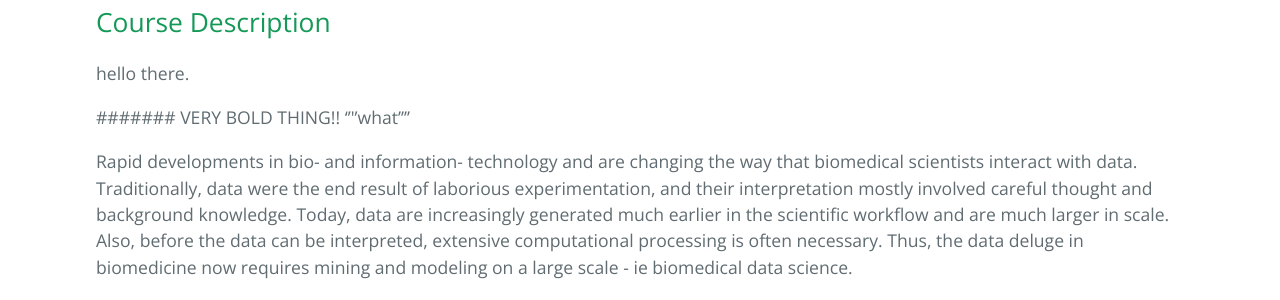
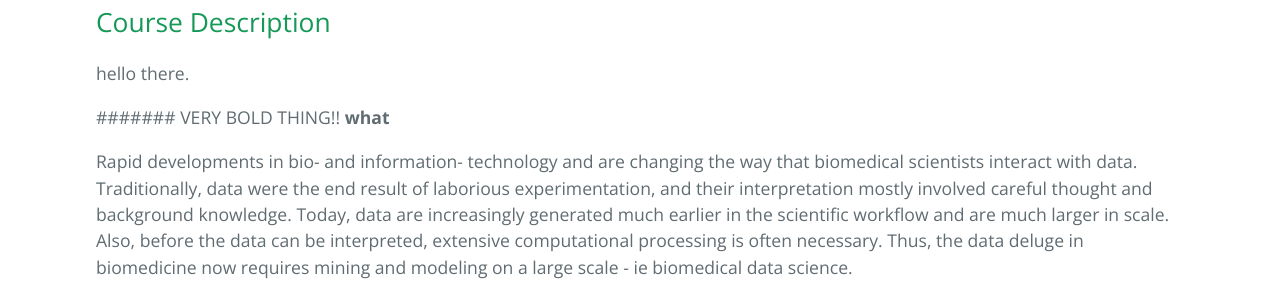
Before and after one commit to gersteinlab/cbb752b23, a Jekyll site: the page built from index.md, in a window 1280 px wide and 900 px high. Shown: the part 443-743 px from the top of the window. Built offline with Jekyll 4.4.1, drawn with Linux system fonts in a browser that asks for light colours; our own code applies the rules of GitHub Pages for plain Markdown files.

```diff
--- a/index.md
+++ b/index.md
@@ -2,7 +2,7 @@
 
 hello there.
 
-####### VERY BOLD THING!! ''''what''''
+####### VERY BOLD THING!! <b>what</b>
 
 Rapid developments in bio- and information- technology and are changing the way that biomedical scientists interact with data. Traditionally, data were the end result of laborious experimentation, and their interpretation mostly involved careful thought and background knowledge. Today, data are increasingly generated much earlier in the scientific workflow and are much larger in scale. Also, before the data can be interpreted, extensive computational processing is often necessary. Thus, the data deluge in biomedicine now requires mining and modeling on a large scale - ie biomedical data science.
 
```
